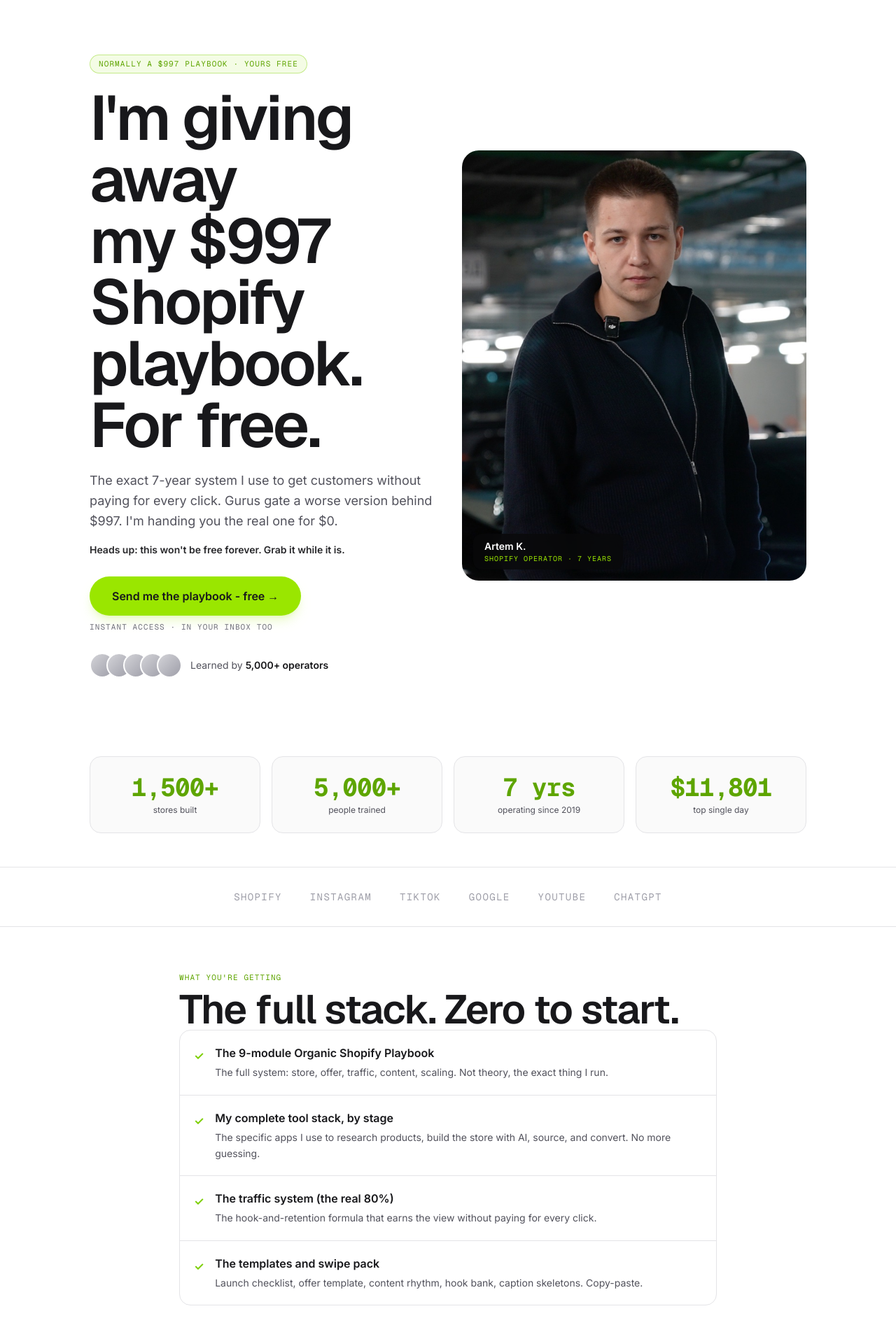
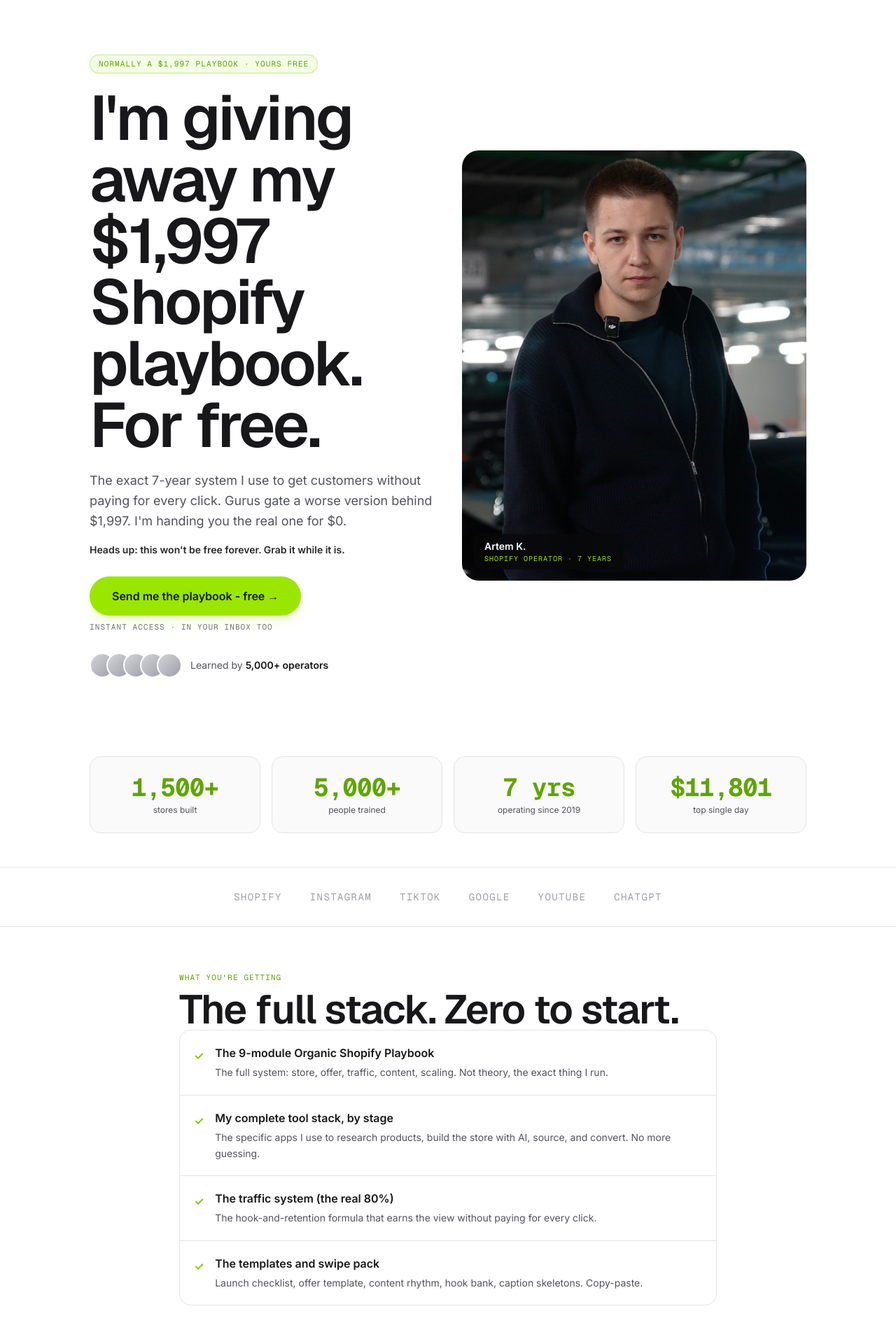
Before and after one commit to artemecom/ecomartem-agency, a Next.js app: page /product in a window 1280 px wide. Shown: the part 80-1964 px from the top of the page at 70% size. Built offline with nearby package versions, Linux system fonts and the light colour scheme; no server answers.

Commit message:
Landing: value anchor $997 -> $1,997

```diff
--- a/src/app/product/page.tsx
+++ b/src/app/product/page.tsx
@@ -4,9 +4,9 @@
 import SmartImg from "../story/SmartImg";
 
 const URL = "https://ecomartem.com/product";
-const TITLE = "The $997 Organic Shopify Playbook - Free";
+const TITLE = "The $1,997 Organic Shopify Playbook - Free";
 const DESCRIPTION =
-  "The exact 7-year system I use to get Shopify customers without paying for every click. Gurus sell a worse version for $997. I'm giving you the real one free.";
+  "The exact 7-year system I use to get Shopify customers without paying for every click. Gurus sell a worse version for $1,997. I'm giving you the real one free.";
 
 export const metadata: Metadata = {
   title: `${TITLE} | EcomArtem`,
@@ -46,7 +46,7 @@
 ];
 
 const FAQ: { q: string; a: string }[] = [
-  { q: "Is it really free? What's the catch?", a: "Really free, no upsell to a paid course. Gurus sell a worse version of this for $997. I give the real one away because in 2026 information is cheap, and I only make money if you later use the tool I built or ask me to build your store. So I earn your trust first. That's the whole model." },
+  { q: "Is it really free? What's the catch?", a: "Really free, no upsell to a paid course. Gurus sell a worse version of this for $1,997. I give the real one away because in 2026 information is cheap, and I only make money if you later use the tool I built or ask me to build your store. So I earn your trust first. That's the whole model." },
   { q: "Will it stay free?", a: "For now. I may turn it into a paid product later or fold it into something bigger. If you're reading this, grab it while it's free." },
   { q: "Who is this for?", a: "Anyone building or running a Shopify store who's tired of guessing at traffic. Beginners get the full path; people with a store and no sales get the fix." },
   { q: "Do I need a budget?", a: "No. The whole point is organic-first: customers without paying for every click. You can start with the store you already have." },
@@ -82,13 +82,13 @@
         <div className="mx-auto grid max-w-5xl items-center gap-10 md:grid-cols-2">
           <div>
             <p className="mb-5 inline-block rounded-full border border-lime-500/40 bg-lime-400/10 px-3 py-1 font-mono text-[11px] uppercase tracking-widest text-lime-600 dark:text-lime-400">
-              Normally a $997 playbook · yours free
+              Normally a $1,997 playbook · yours free
             </p>
             <h1 className="text-4xl font-bold leading-[1.08] tracking-tight text-zinc-900 dark:text-white md:text-5xl">
-              I&apos;m giving away my $997 Shopify playbook. For free.
+              I&apos;m giving away my $1,997 Shopify playbook. For free.
             </h1>
             <p className="mt-5 text-lg leading-relaxed text-zinc-600 dark:text-zinc-400">
-              The exact 7-year system I use to get customers without paying for every click. Gurus gate a worse version behind $997. I&apos;m handing you the real one for $0.
+              The exact 7-year system I use to get customers without paying for every click. Gurus gate a worse version behind $1,997. I&apos;m handing you the real one for $0.
             </p>
             <p className="mt-4 text-sm font-semibold text-zinc-800 dark:text-zinc-200">
               Heads up: this won&apos;t be free forever. Grab it while it is.
@@ -156,7 +156,7 @@
           </div>
           <div className="mt-5 flex flex-col items-start justify-between gap-4 rounded-2xl border border-lime-500/30 bg-lime-400/10 p-5 dark:border-lime-400/30 dark:bg-lime-400/5 sm:flex-row sm:items-center">
             <div>
-              <div className="text-sm text-zinc-600 line-through dark:text-zinc-400">What gurus charge for this: $997</div>
+              <div className="text-sm text-zinc-600 line-through dark:text-zinc-400">What gurus charge for this: $1,997</div>
               <div className="text-2xl font-bold text-zinc-900 dark:text-white">Your price today: Free</div>
             </div>
             <a href="#get" className="shrink-0 rounded-full bg-lime-400 px-6 py-3 text-sm font-semibold text-zinc-950 transition-colors hover:bg-lime-300">Claim it →</a>
@@ -190,9 +190,9 @@
               <p className="mb-2 font-mono text-[11px] uppercase tracking-widest text-lime-600 dark:text-lime-400">Wait, what&apos;s the catch?</p>
               <h2 className="text-2xl font-bold tracking-tight text-zinc-900 dark:text-white md:text-3xl">Look, I know what you&apos;re thinking.</h2>
               <div className="mt-4 space-y-4 text-lg leading-relaxed text-zinc-700 dark:text-zinc-300">
-                <p>&ldquo;Nobody gives away a $997 system for free. Where&apos;s the upsell?&rdquo; Fair. So let me spill it.</p>
+                <p>&ldquo;Nobody gives away a $1,997 system for free. Where&apos;s the upsell?&rdquo; Fair. So let me spill it.</p>
                 <p>In 2026 information is cheap and AI can build a store for you. A course isn&apos;t worth what gurus pretend. I make money two ways only: if the playbook helps and you want the tool I use for traffic, or you want me to build your store personally. Both happen only <strong className="text-zinc-900 dark:text-white">after</strong> I&apos;ve actually helped you.</p>
-                <p>So there&apos;s no $4k program at the end. No pressure. I give you the real thing, earn your trust, and win only when you win. That&apos;s the opposite of the guru who gates it behind $997.</p>
+                <p>So there&apos;s no $4k program at the end. No pressure. I give you the real thing, earn your trust, and win only when you win. That&apos;s the opposite of the guru who gates it behind $1,997.</p>
                 <p className="font-semibold text-zinc-900 dark:text-white">That&apos;s the whole catch. I hate hidden ones too.</p>
               </div>
               <div className="mt-6">
@@ -260,7 +260,7 @@
       {/* 10. GET IT — re-anchor + form */}
       <section id="get" className="scroll-mt-20 px-6 py-16 md:py-24">
         <div className="mx-auto max-w-xl text-center">
-          <p className="font-mono text-[11px] uppercase tracking-widest text-lime-600 dark:text-lime-400">$997 value · your price: free</p>
+          <p className="font-mono text-[11px] uppercase tracking-widest text-lime-600 dark:text-lime-400">$1,997 value · your price: free</p>
           <h2 className="mt-2 text-3xl font-bold tracking-tight text-zinc-900 dark:text-white md:text-4xl">Claim your free playbook</h2>
           <p className="mx-auto mt-4 mb-8 max-w-md text-lg leading-relaxed text-zinc-700 dark:text-zinc-300">
             Two quick answers and your email. Instant access, online and PDF, plus a copy in your inbox. No card, no strings. And it won&apos;t be free forever.
```
